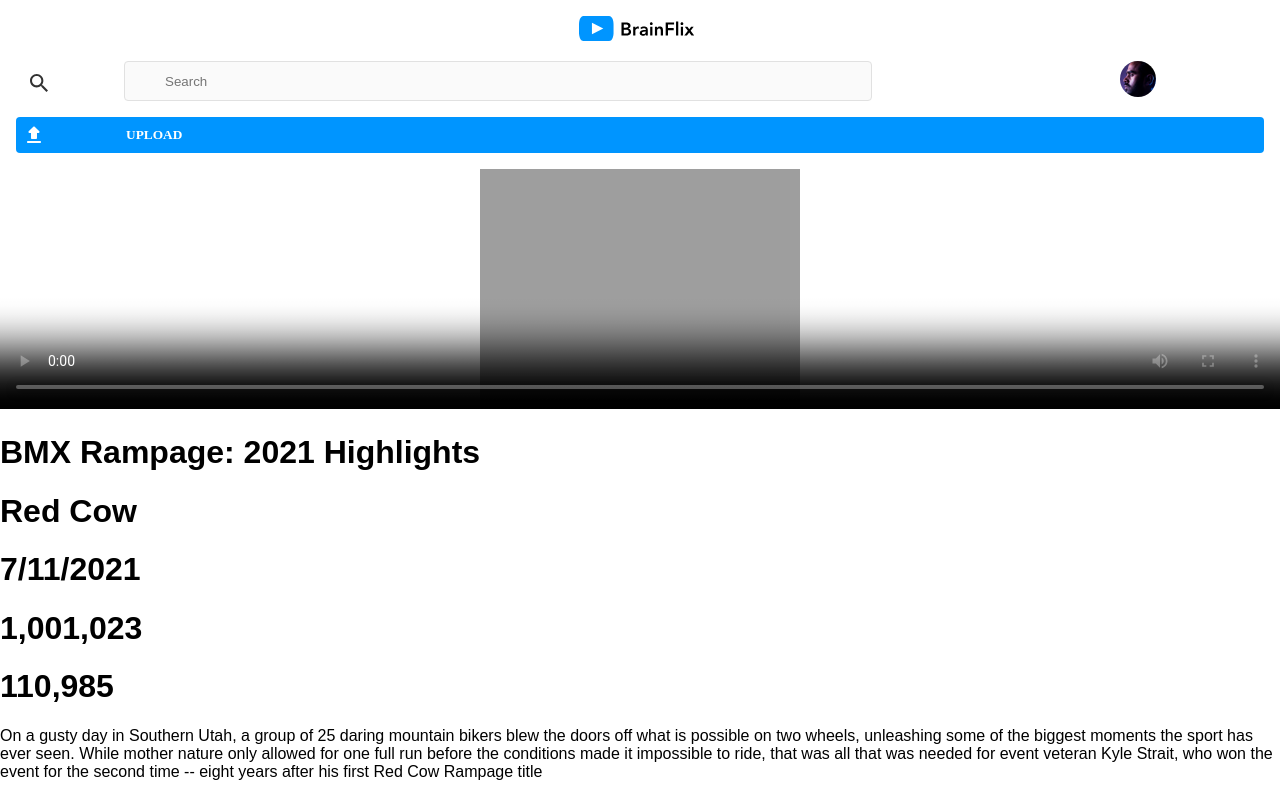
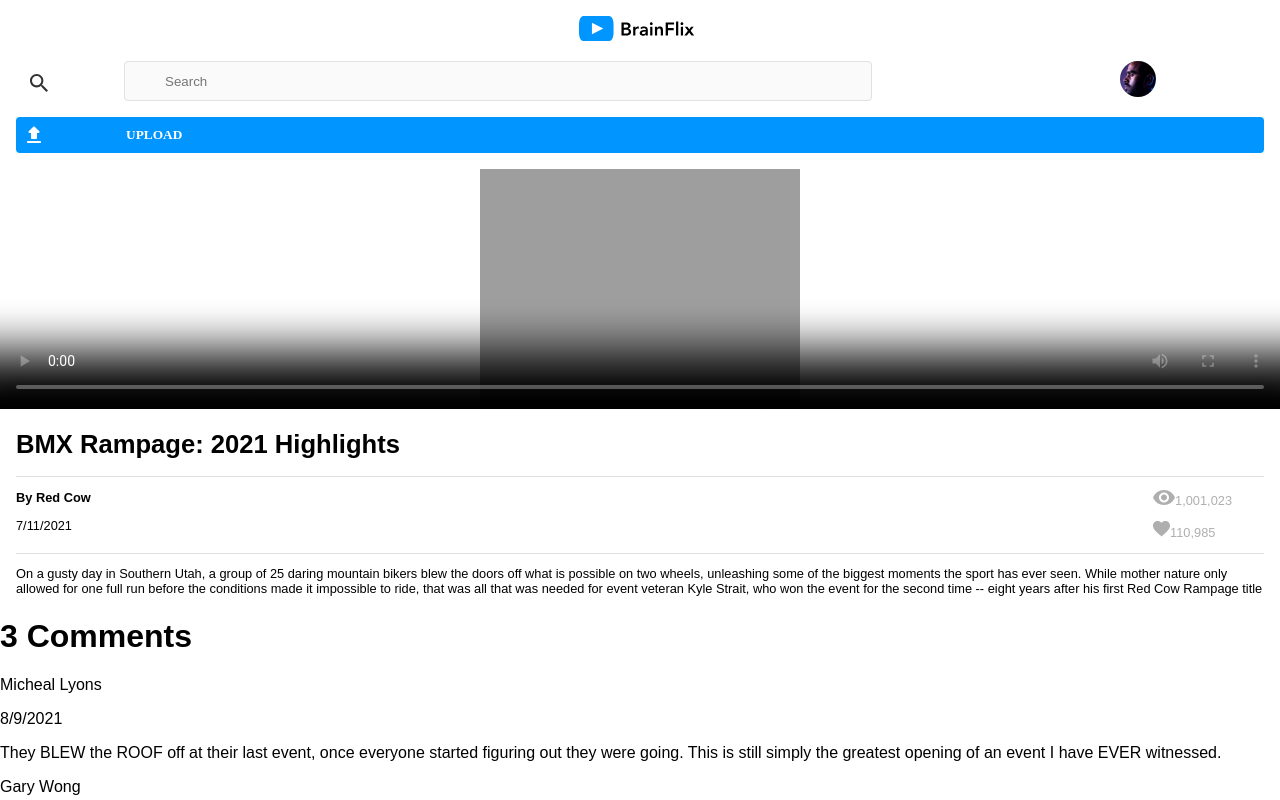
Before and after one commit to GabrielaSernaBanks/gabriela-serna-brainflix, a React (Create React App) app: page / in a window 1280 px wide. Shown: the top 800 px of the page. Built offline with nearby package versions, Linux system fonts and the light colour scheme.

Commit message:
Editing styling for Video Details

```diff
--- a/src/App.scss
+++ b/src/App.scss
@@ -0,0 +1,4 @@
+@import "../../styles/partials/globals";
+@import "../../styles/partials/mixins";
+@import "../../styles/partials/variables";
+@import "../../styles/partials/typography.scss";
--- a/src/components/Comment/Comment.js
+++ b/src/components/Comment/Comment.js
@@ -1,6 +1,6 @@
 
 
-function Comment({videoInfo, videoIndex, comment}) {
+function Comment({comment}) {
   const epoch = comment.timestamp;
   const date = new Date(epoch).toLocaleDateString("en-US")
 
--- a/src/components/VideoDetails/VideoDetails.js
+++ b/src/components/VideoDetails/VideoDetails.js
@@ -1,17 +1,30 @@
+import './VideoDetails.scss'
+import likes from '../../assets/Icons/likes.svg'
+import views from '../../assets/Icons/views.svg'
+
+
+
 function VideoDetails({videoInfo, videoIndex}) {
   const epoch = videoInfo[videoIndex].timestamp;
   const date = new Date(epoch).toLocaleDateString("en-US")
 
   return (
+    <div className='videoDetails'>
+    <h1 className='videoDetails__header'>{videoInfo[videoIndex].title}</h1>
+    <div className='videoDetails__container'>
+      <div className='videoDetails__info'>
+          <p className='videoDetails__channel'>By {videoInfo[videoIndex].channel}</p>
+          <p className='videoDetails__date'>{date}</p>
+      </div>
+      <div className='videoDetails__info-2'>
+          <p className='videoDetails__views'> <img src={views} ></img>{videoInfo[videoIndex].views}</p>
+          <p className='videoDetails__likes'> <img src={likes} ></img>{videoInfo[videoIndex].likes}</p>
 
-    <div>
-      <h1>{videoInfo[videoIndex].title}</h1>
-      <h1>{videoInfo[videoIndex].channel}</h1>
-      <h1>{date}</h1>
-      <h1>{videoInfo[videoIndex].views}</h1>
-      <h1>{videoInfo[videoIndex].likes}</h1>
-      <p>{videoInfo[videoIndex].description}</p>
+      </div>
     </div>
+    <p className='videoDetails__description'>{videoInfo[videoIndex].description}</p>
+    </div>
+
   );
 
 }
--- a/src/components/VideoDetails/VideoDetails.scss
+++ b/src/components/VideoDetails/VideoDetails.scss
@@ -0,0 +1,30 @@
+@import '../../styles/partials/variables';
+
+.videoDetails{
+  margin: 0 1rem;
+  font-size: 0.8rem;
+
+  // display: flex;
+  // flex-direction: column;
+
+  &__container{
+    display: flex;
+    flex-direction: row;
+    justify-content: space-between;
+    border-top: 1px solid $secondary-color-mercury;
+    border-bottom: 1px solid $secondary-color-mercury;
+  }
+
+  &__channel{
+    font-weight: 700;
+  }
+
+  &__info-2{
+    color: $primary-color-silver;
+    padding-right: 2rem;
+  }
+
+
+
+
+}
```
